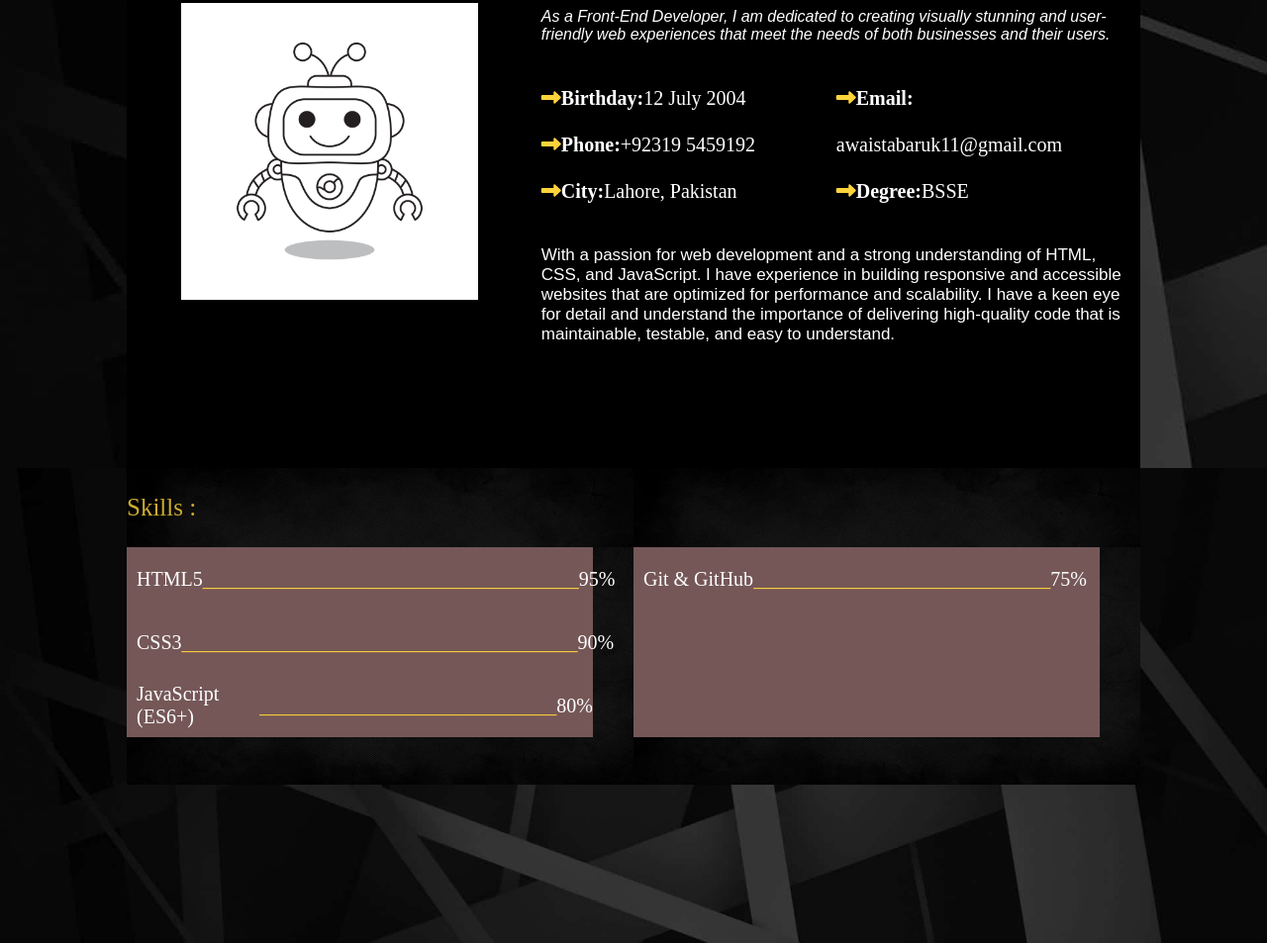
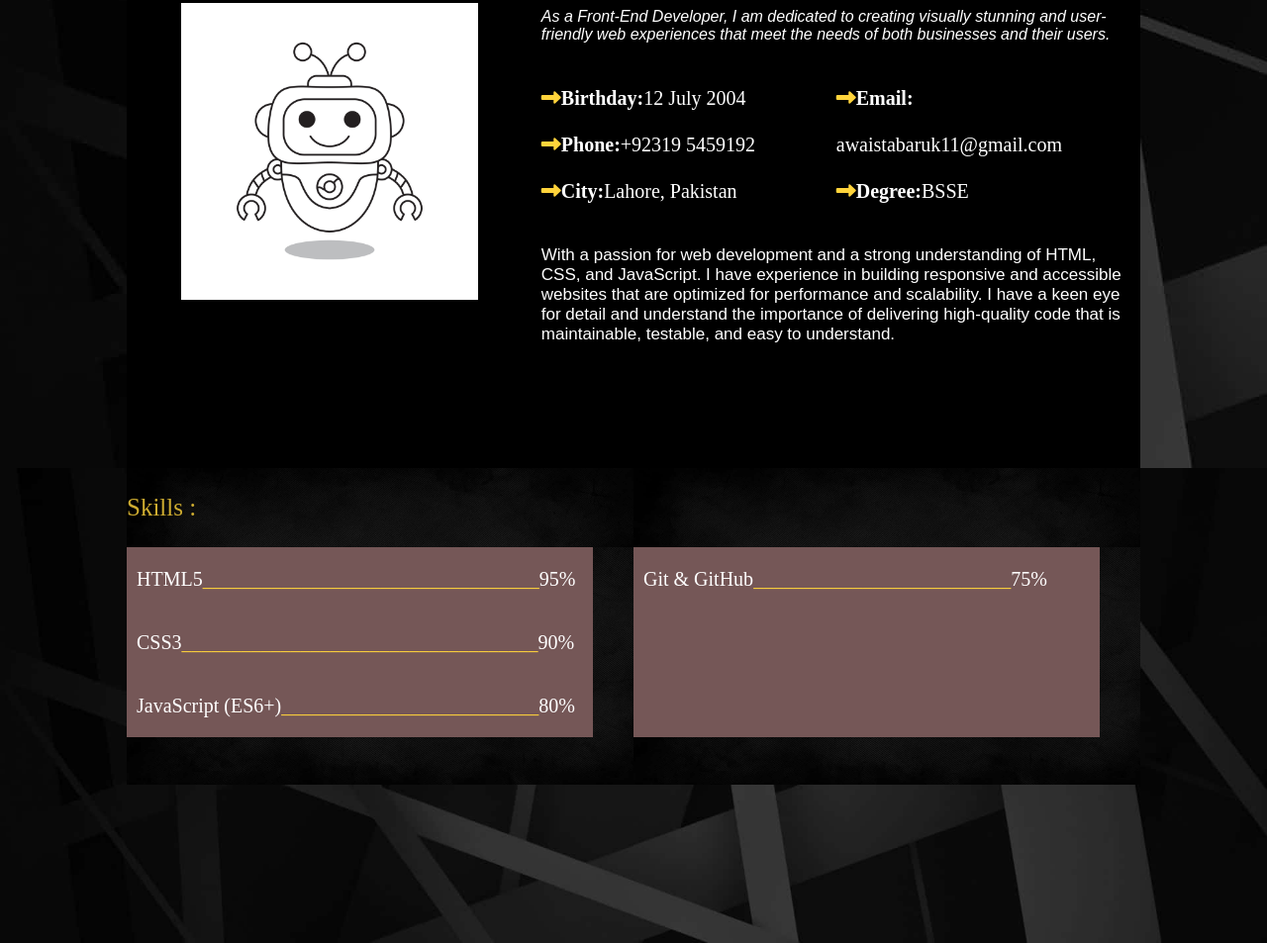
Before and after one commit to Awaistabaruk/Personal-Portfolio, a plain HTML site: page about.html in a window 1280 px wide. Shown: the part 327-1280 px from the top of the page at 99% size. Drawn offline with Linux system fonts and the light colour scheme.

Commit message:
Updated project files

```diff
--- a/about.html
+++ b/about.html
@@ -91,18 +91,18 @@
 
                         <div class="areas2h">Skills :
                                </div>
-                            <div class="areas2">HTML5 <p style="color: #FFD43B;">______________________________________</p>95%
+                            <div class="areas2">HTML5 <p style="color: #FFD43B;">__________________________________</p>95%
                                </div>
-                               <div class="areas2">CSS3<p style="color: #FFD43B;">________________________________________</p>90%
+                               <div class="areas2">CSS3<p style="color: #FFD43B;">____________________________________</p>90%
                                </div>
-                               <div class="areas2">JavaScript (ES6+)<p style="color: #FFD43B;">______________________________</p>80%
+                               <div class="areas2">JavaScript (ES6+)<p style="color: #FFD43B;">__________________________</p>80%
                                </div>
                     </div>
                     <div class="aboutskills">
 
                         <div class="areas2h">
                                </div>
-                            <div class="areas2">Git & GitHub<p style="color: #FFD43B;">______________________________</p>75%
+                            <div class="areas2">Git & GitHub<p style="color: #FFD43B;">__________________________</p>75%
                                </div>
                                <div class="areas2">
                                </div>
```
